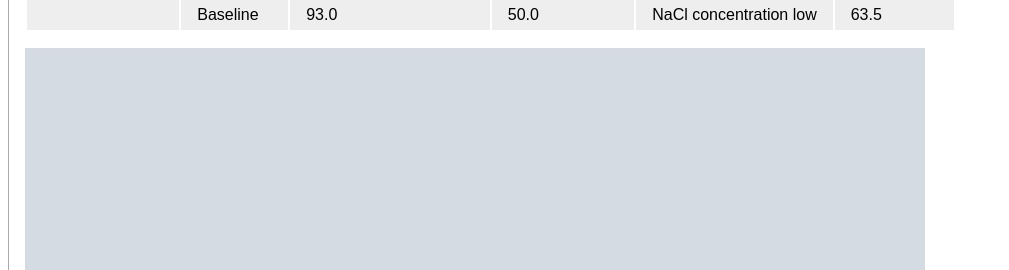
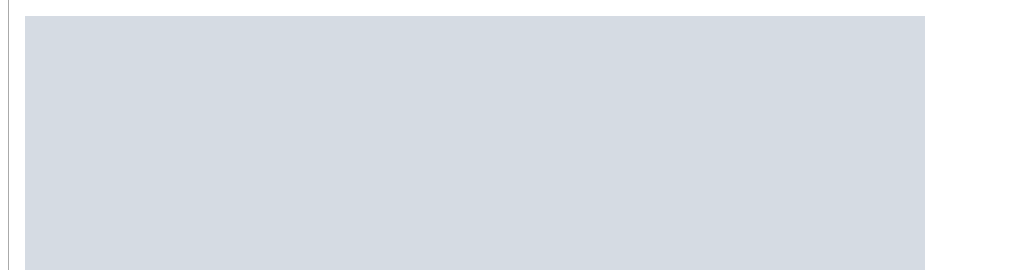
Before and after one commit to kgdunn/rsm-first-version, a Django app: template experiment/templates/deal-with-experiment.html in a window 1280 px wide. Shown: the part 553-823 px from the top of the page, without its empty margins (0-1009 px from the left). Run offline with Django 3.2, Linux system fonts and the light colour scheme; the template is opened without the code that fills it: most values are stand-ins (such as "Sample title", 1, 10 or a date in 2020); grey boxes marked "Sample" are stand-in pictures; parts of the project's set-up code (start-up, migrations or seed data) failed here and were passed over.

Commit message:
Improve plot; change baseline

```diff
--- a/experiment/templates/deal-with-experiment.html
+++ b/experiment/templates/deal-with-experiment.html
@@ -129,14 +129,14 @@
     <th>NaCl concentration</th>
     <th>Conversion [%]</th>
     </tr>
-    <tr class="even expt-result">
-        <td class="expt-number"></td>
-        <td class="datetime">Baseline</td>
-	<td class="factor_A">93.0</td>
-        <td class="factor_B">50.0</td>
-        <td class="factor_C">NaCl concentration low</td>
-        <td class="response">63.5</td>
-    </tr>
+    <!--<tr class="even expt-result">-->
+        <!--<td class="expt-number"></td>-->
+        <!--<td class="datetime">Baseline</td>-->
+	<!--<td class="factor_A">93.0</td>-->
+        <!--<td class="factor_B">45.0</td>-->
+        <!--<td class="factor_C">NaCl concentration low</td>-->
+        <!--<td class="response"></td>-->
+    <!--</tr>-->
 
     {% for expt in PrevExpts %}
     {%spaceless%}
```
Also changed, not shown: experiment/views.py (+7 -7 lines).
